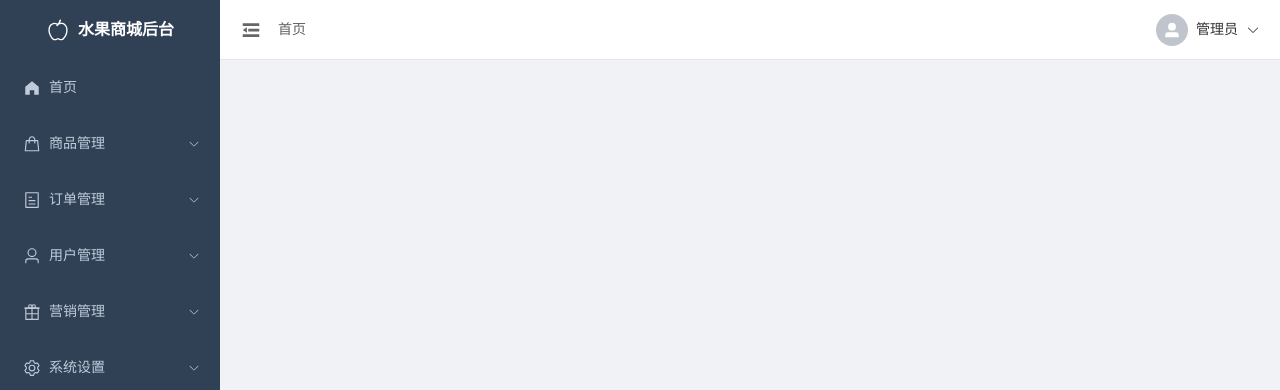
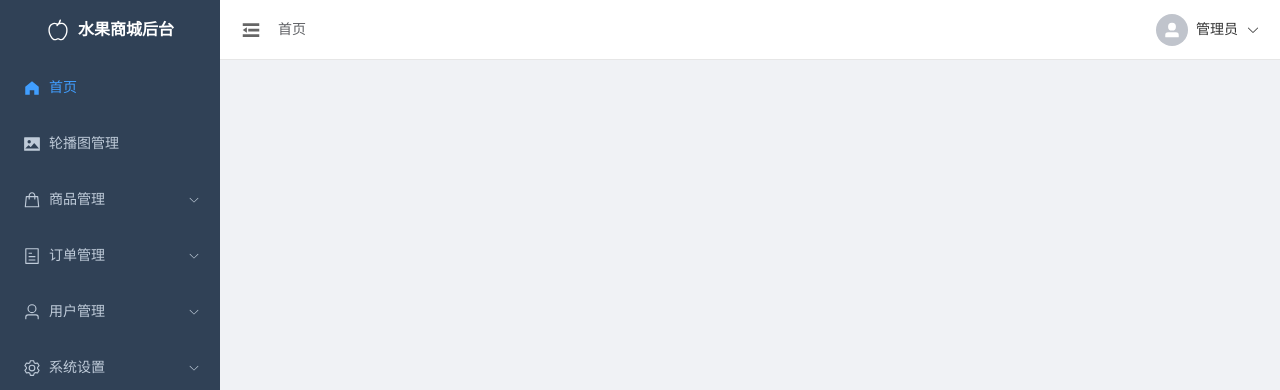
Before and after one commit to Dayazs/fruits-shop, a Vue app in the folder admin/: page /dashboard in a window 1280 px wide. Shown: the top 390 px of the page. Built offline with nearby package versions, Linux system fonts and the light colour scheme; sample sign-in values are in the browser's storage; the HTML template or start-up script is replaced by a standard one.

Commit message:
feat: 新增轮播图选项

```diff
--- a/admin/src/layout/index.vue
+++ b/admin/src/layout/index.vue
@@ -16,9 +16,14 @@
           active-text-color="#409EFF"
           router
         >
-          <el-menu-item index="/">
+          <el-menu-item index="/dashboard">
             <el-icon><home-filled /></el-icon>
             <template #title>首页</template>
+          </el-menu-item>
+
+          <el-menu-item index="/banner">
+            <el-icon><picture-filled /></el-icon>
+            <template #title>轮播图管理</template>
           </el-menu-item>
 
           <el-sub-menu index="goods">
@@ -66,7 +71,7 @@
             </el-menu-item>
           </el-sub-menu>
 
-          <el-sub-menu index="marketing">
+          <!-- <el-sub-menu index="marketing">
             <template #title>
               <el-icon><present /></el-icon>
               <span>营销管理</span>
@@ -75,11 +80,11 @@
               <el-icon><discount /></el-icon>
               <span>优惠券</span>
             </el-menu-item>
-            <el-menu-item index="banner">
+            <el-menu-item index="/banner">
               <el-icon><picture-filled /></el-icon>
               <span>轮播图</span>
             </el-menu-item>
-          </el-sub-menu>
+          </el-sub-menu> -->
 
           <el-sub-menu index="system">
             <template #title>
```
